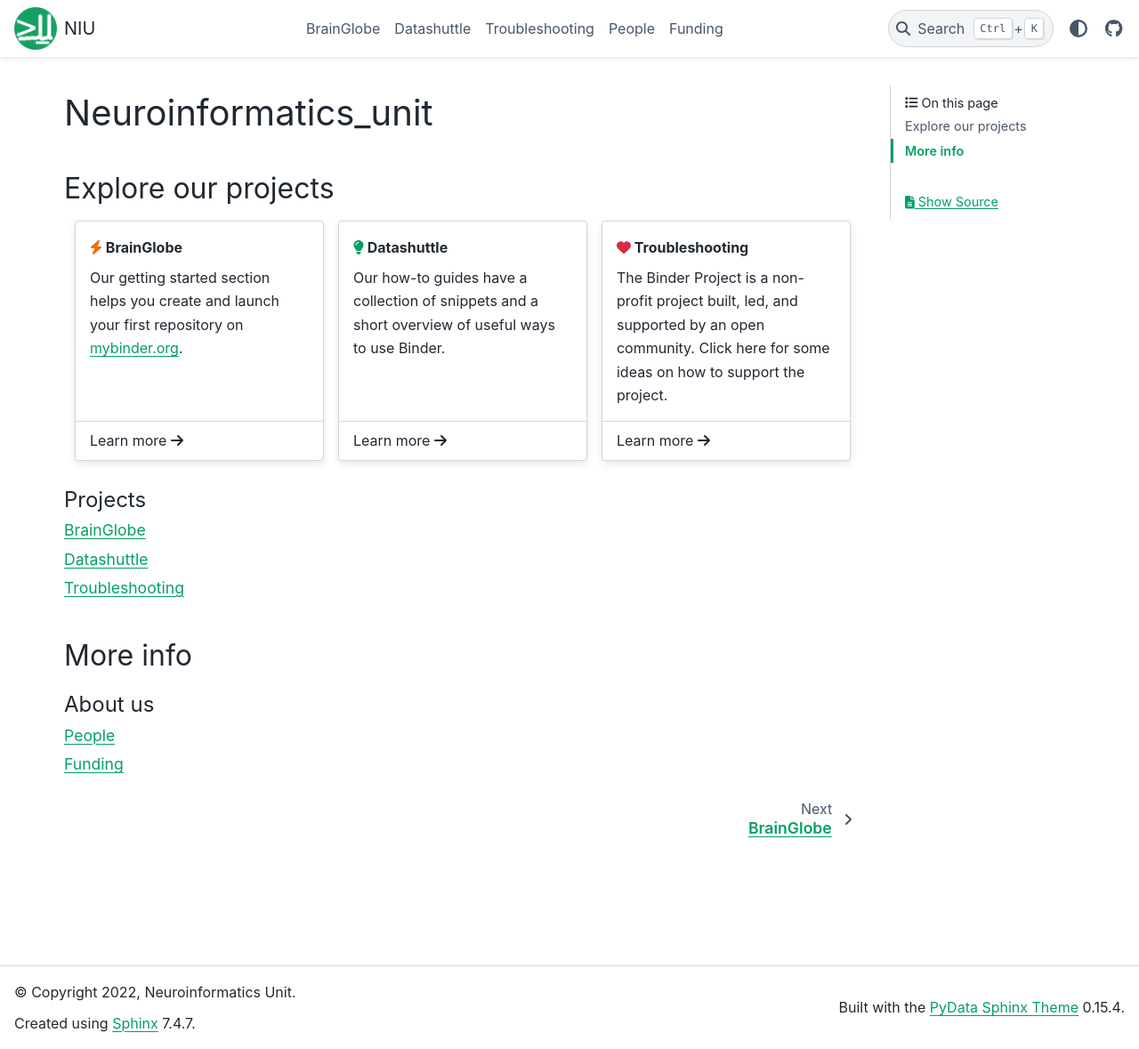
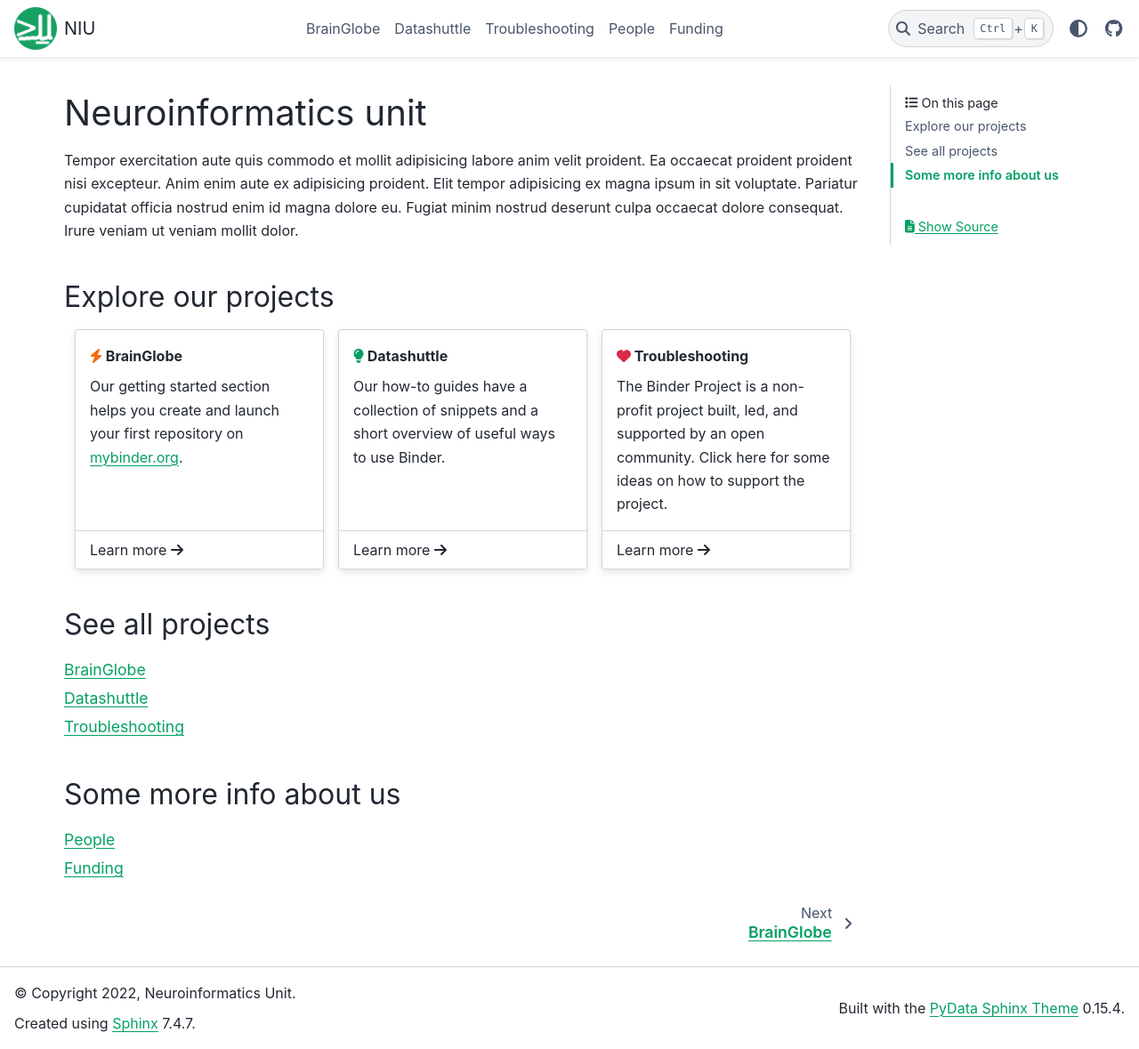
Before and after one commit to neuroinformatics-unit/neuroinformatics-unit.github.io, a Sphinx documentation site: the page built from docs/source/index.md, in a window 1280 px wide and 1179 px high. Shown: the whole window at 89% size. Built offline with Sphinx 7.4.7 and the PyData theme 0.15.4, drawn with Linux system fonts in a browser that asks for light colours.

Commit message:
changed homepages headings

````diff
--- a/docs/source/index.md
+++ b/docs/source/index.md
@@ -1,10 +1,8 @@
 
 (NIU_homepage)=
-# Neuroinformatics_unit
+# Neuroinformatics unit
 
-```{include} ../README.md
-:parser: myst_parser.sphinx_
-```
+Tempor exercitation aute quis commodo et mollit adipisicing labore anim velit proident. Ea occaecat proident proident nisi excepteur. Anim enim aute ex adipisicing proident. Elit tempor adipisicing ex magna ipsum in sit voluptate. Pariatur cupidatat officia nostrud enim id magna dolore eu. Fugiat minim nostrud deserunt culpa occaecat dolore consequat. Irure veniam ut veniam mollit dolor.
 
 ## Explore our projects
 
@@ -41,20 +39,20 @@
 
 ::::
 
+## See all projects
+
 ```{toctree}
 :maxdepth: 2
-:caption: Projects
 
 projects/brainglobe
 projects/datashuttle
 projects/troubleshooting
 ```
 
-## More info
+## Some more info about us
 
 ```{toctree}
 :maxdepth: 2
-:caption: About us
 
 people
 funding
````
